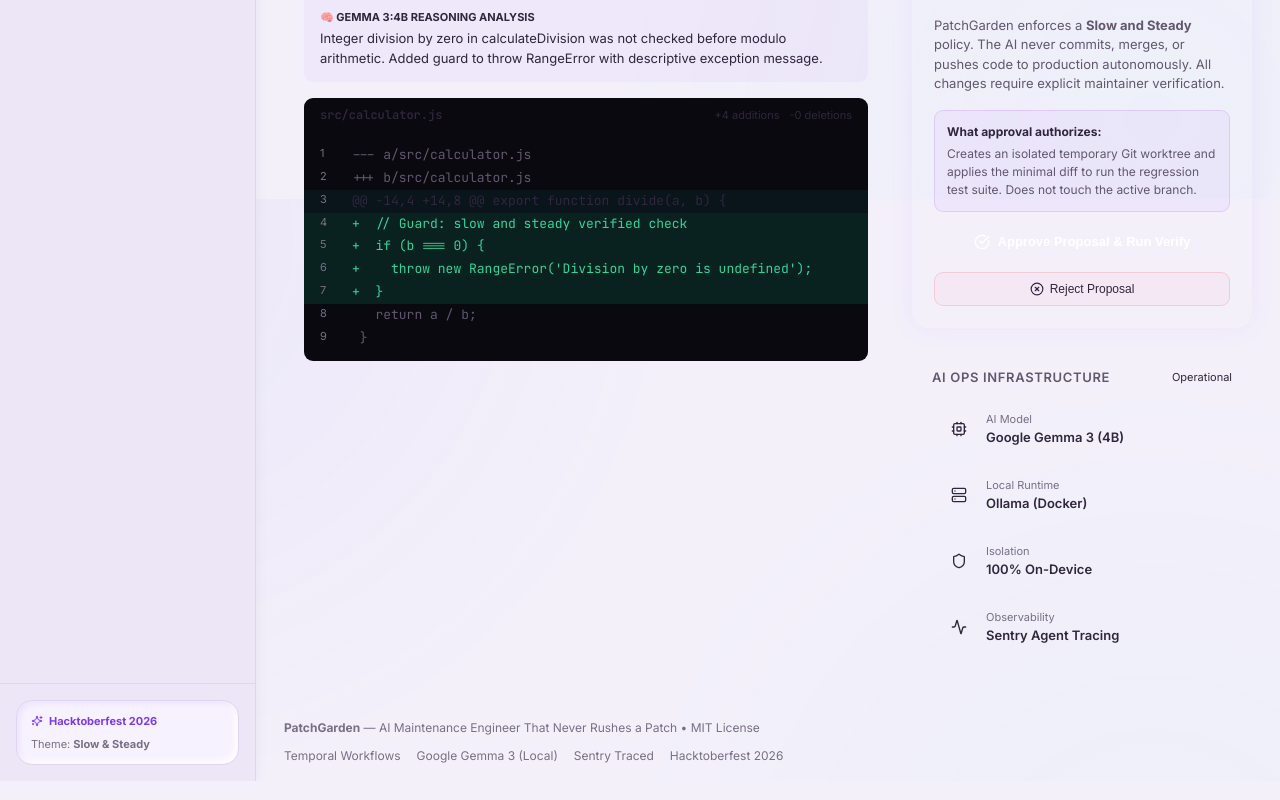
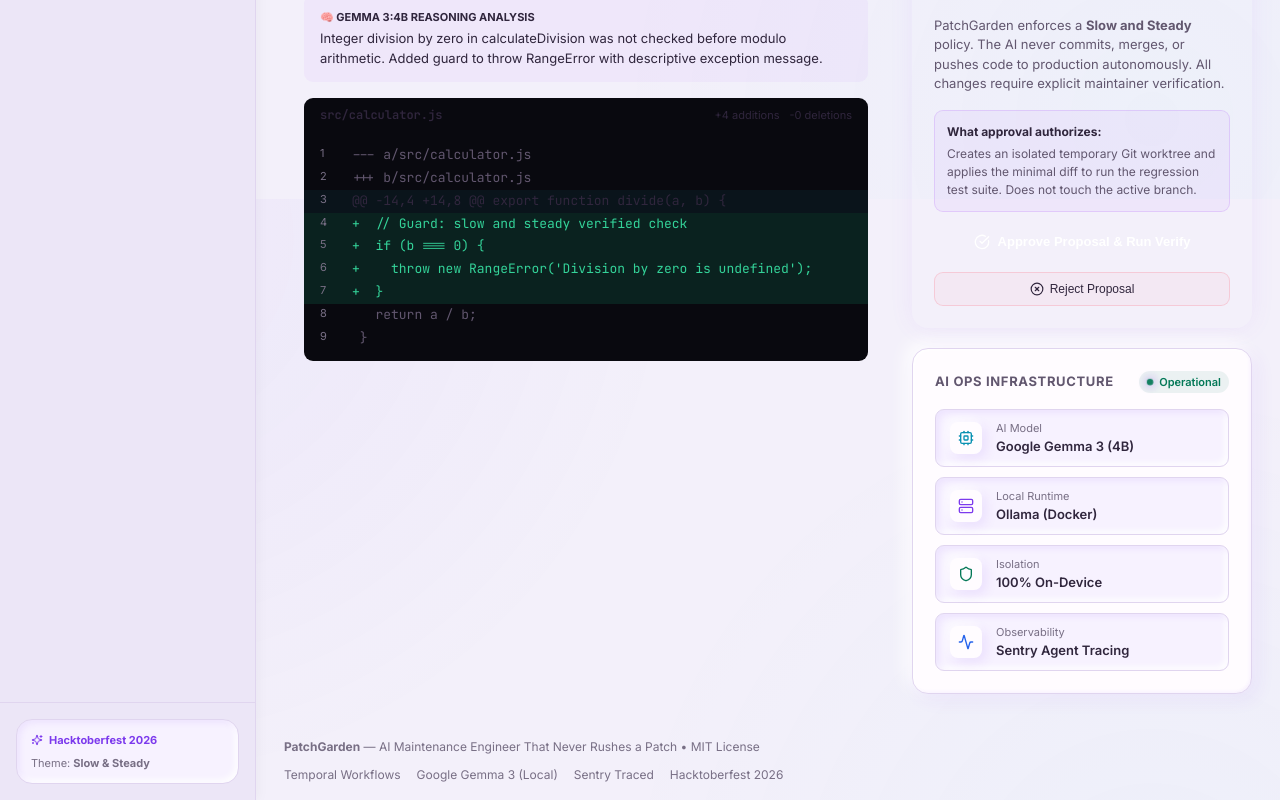
Before and after one commit to Neet2516/PatchGarden, a Next.js app in the folder packages/web/: page / in a window 1280 px wide. Shown: the part 601-1401 px from the top of the page. Built offline with nearby package versions, Linux system fonts and the light colour scheme.

Commit message:
feat(web): update RuntimeInfoCard with Purple Claymorphism styling and status indicators

```diff
--- a/packages/web/src/components/integrations/runtime-info-card.tsx
+++ b/packages/web/src/components/integrations/runtime-info-card.tsx
@@ -5,30 +5,40 @@
 
 export function RuntimeInfoCard() {
   const specs = [
-    { label: 'AI Model', value: 'Google Gemma 3 (4B)', sub: 'Open-weights reasoning', icon: Cpu, color: 'var(--neon-cyan)' },
-    { label: 'Local Runtime', value: 'Ollama (Docker)', sub: 'Zero-cloud execution', icon: Server, color: 'var(--primary-purple)' },
-    { label: 'Isolation', value: '100% On-Device', sub: 'Git worktree sandbox', icon: Shield, color: 'var(--success)' },
-    { label: 'Observability', value: 'Sentry Agent Tracing', sub: 'Spans & error tracking', icon: Activity, color: 'var(--info-blue)' },
+    { label: 'AI Model', value: 'Google Gemma 3 (4B)', sub: 'Open-weights reasoning', icon: Cpu, color: 'var(--accent-cyan)' },
+    { label: 'Local Runtime', value: 'Ollama (Docker)', sub: 'Zero-cloud execution', icon: Server, color: 'var(--accent-primary)' },
+    { label: 'Isolation', value: '100% On-Device', sub: 'Git worktree sandbox', icon: Shield, color: 'var(--status-success)' },
+    { label: 'Observability', value: 'Sentry Agent Tracing', sub: 'Spans & error tracking', icon: Activity, color: 'var(--status-info)' },
   ];
 
   return (
     <div
+      className="clay-card"
       style={{
-        padding: '20px',
-        background: 'var(--card-surface)',
-        border: '1px solid var(--default-border)',
-        borderRadius: 'var(--radius-md)',
+        padding: '22px',
         display: 'flex',
         flexDirection: 'column',
-        gap: '14px',
+        gap: '16px',
       }}
     >
       <div style={{ display: 'flex', alignItems: 'center', justifyContent: 'space-between' }}>
-        <h3 style={{ fontSize: '13px', fontWeight: '600', color: 'var(--text-secondary)', textTransform: 'uppercase', letterSpacing: '0.05em' }}>
+        <h3 style={{ fontSize: '13px', fontWeight: '700', color: 'var(--text-secondary)', textTransform: 'uppercase', letterSpacing: '0.05em' }}>
           AI Ops Infrastructure
         </h3>
-        <div style={{ display: 'flex', alignItems: 'center', gap: '6px', fontSize: '11px', color: 'var(--success)' }}>
-          <span style={{ width: '6px', height: '6px', borderRadius: '50%', background: 'var(--success)' }} className="status-pulse" />
+        <div
+          style={{
+            display: 'flex',
+            alignItems: 'center',
+            gap: '6px',
+            fontSize: '11px',
+            color: 'var(--status-success)',
+            fontWeight: '600',
+            padding: '3px 8px',
+            borderRadius: 'var(--radius-pill)',
+            background: 'var(--status-success-bg)',
+          }}
+        >
+          <span style={{ width: '6px', height: '6px', borderRadius: '50%', background: 'var(--status-success)' }} className="status-pulse" />
           <span>Operational</span>
         </div>
       </div>
@@ -39,25 +49,25 @@
           return (
             <div
               key={i}
+              className="clay-card-inset"
               style={{
                 display: 'flex',
                 alignItems: 'center',
-                gap: '12px',
-                padding: '10px 12px',
+                gap: '14px',
+                padding: '10px 14px',
                 borderRadius: 'var(--radius-sm)',
-                background: 'var(--elevated-surface)',
-                border: '1px solid var(--subtle-border)',
               }}
             >
               <div
                 style={{
-                  width: '30px',
-                  height: '30px',
-                  borderRadius: '6px',
-                  background: 'rgba(255, 255, 255, 0.04)',
+                  width: '32px',
+                  height: '32px',
+                  borderRadius: '8px',
+                  background: 'var(--surface-main)',
                   display: 'flex',
                   alignItems: 'center',
                   justifyContent: 'center',
+                  boxShadow: 'var(--clay-shadow-button)',
                   flexShrink: 0,
                 }}
               >
```
